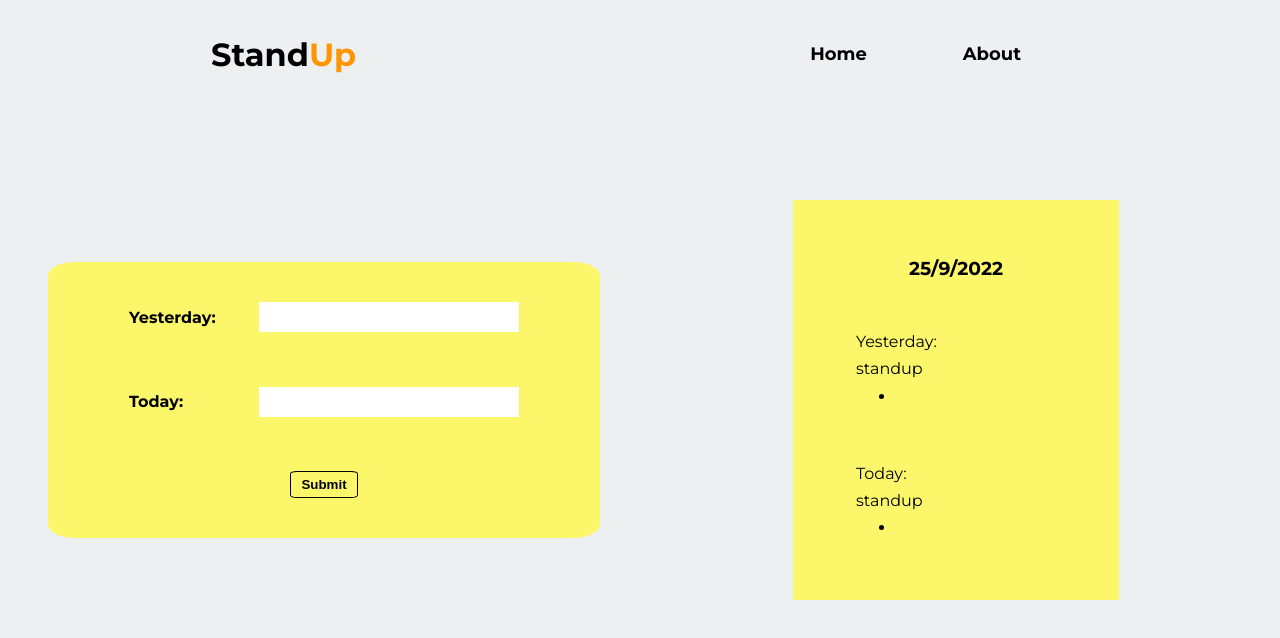
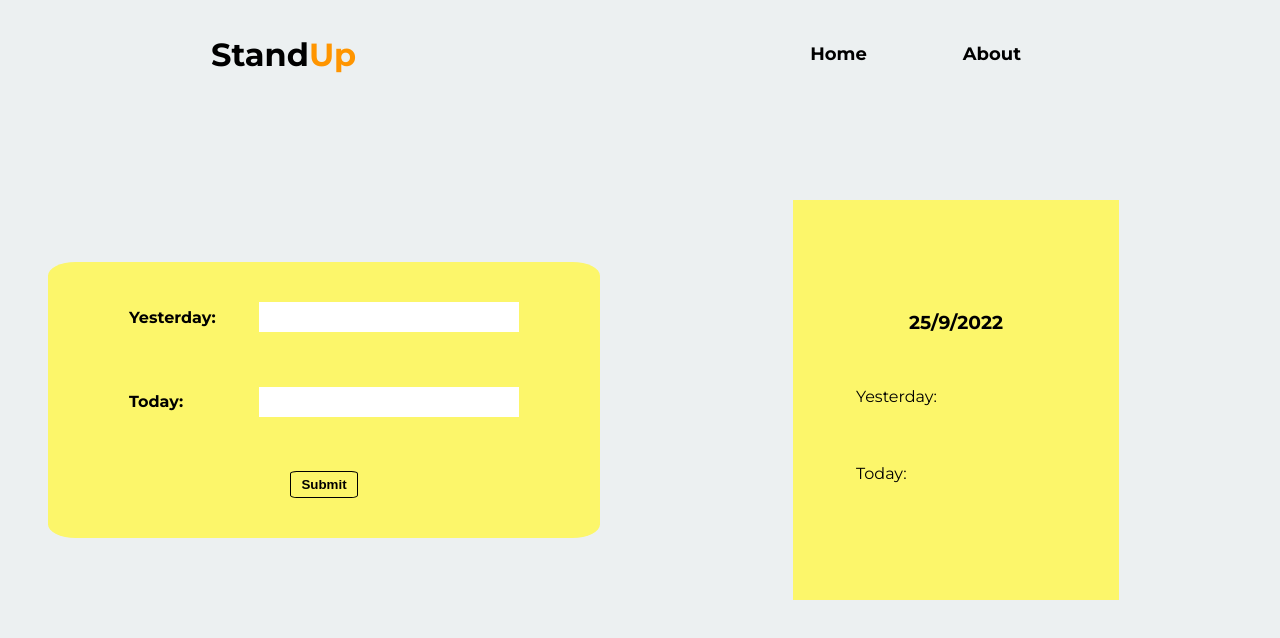
Before and after one commit to K-ash-ish/standup-App, a React (Create React App) app: page / in a window 1280 px wide. Shown: the top 638 px of the page. Built offline with nearby package versions, Linux system fonts and the light colour scheme.

Commit message:
adding standups with submit button working fine

```diff
--- a/package.json
+++ b/package.json
@@ -9,6 +9,7 @@
     "react": "^18.2.0",
     "react-dom": "^18.2.0",
     "react-scripts": "5.0.1",
+    "uuidv4": "^6.2.13",
     "web-vitals": "^2.1.4"
   },
   "scripts": {
--- a/src/App.js
+++ b/src/App.js
@@ -24,7 +24,6 @@ function App() {
     setAllStandups((prevValue)=>{
       return [...prevValue, standup]
     });
-    console.log(allStandups)
   }
 
   return (
@@ -35,7 +34,7 @@ function App() {
           handleSubmit={handleSubmit}
           handleInput = {handleInput}
         />
-        <Card standup = {allStandups} />
+        <Card standups = {allStandups} />
       </main>
     </div>
   );
--- a/src/components/Card.jsx
+++ b/src/components/Card.jsx
@@ -2,15 +2,15 @@ import React from "react";
 import StandupList from "./StandupList";
 import "./Card.css";
 function Card(props) {
-  const {standup} = props;
+  const {standups} = props;
   const date = new Date();
   const currentDate =
     date.getDate() + "/" + date.getMonth() + "/" + date.getFullYear();
   return (
     <div className="card-container">
       <h3>{currentDate}</h3>
-      <StandupList standup = {standup} name="Yesterday" />
-      <StandupList standup = {standup} name="Today" />
+      <StandupList standups = {standups} name="Yesterday" />
+      <StandupList standups = {standups} name="Today" />
     </div>
   );
 }
--- a/src/components/StandupList.jsx
+++ b/src/components/StandupList.jsx
@@ -1,14 +1,19 @@
 import React from "react";
 import "./Card.css";
-
+import { v4 as uuidv4 } from "uuid";
 function StandupList(props) {
-    const {name, standup} = props;
+  const { name, standups } = props;
   return (
     <div className="standup">
       <dl className="standup-list">
         <dt className="list-heading">{name}:</dt>
-        standup
-        <dd className="list-item">{props.yesterdayStandup}</dd>
+        {standups.map((standup) => {
+          return name === "Yesterday" ? (
+            <dd key = {uuidv4()} className="list-item">{standup.yesterday}</dd>
+          ) : (
+            <dd key = {uuidv4()} className="list-item">{standup.today}</dd>
+          );
+        })}
       </dl>
     </div>
   );
```
Also changed, not shown: 1 other file (tests, documents, lock files or other folders).
